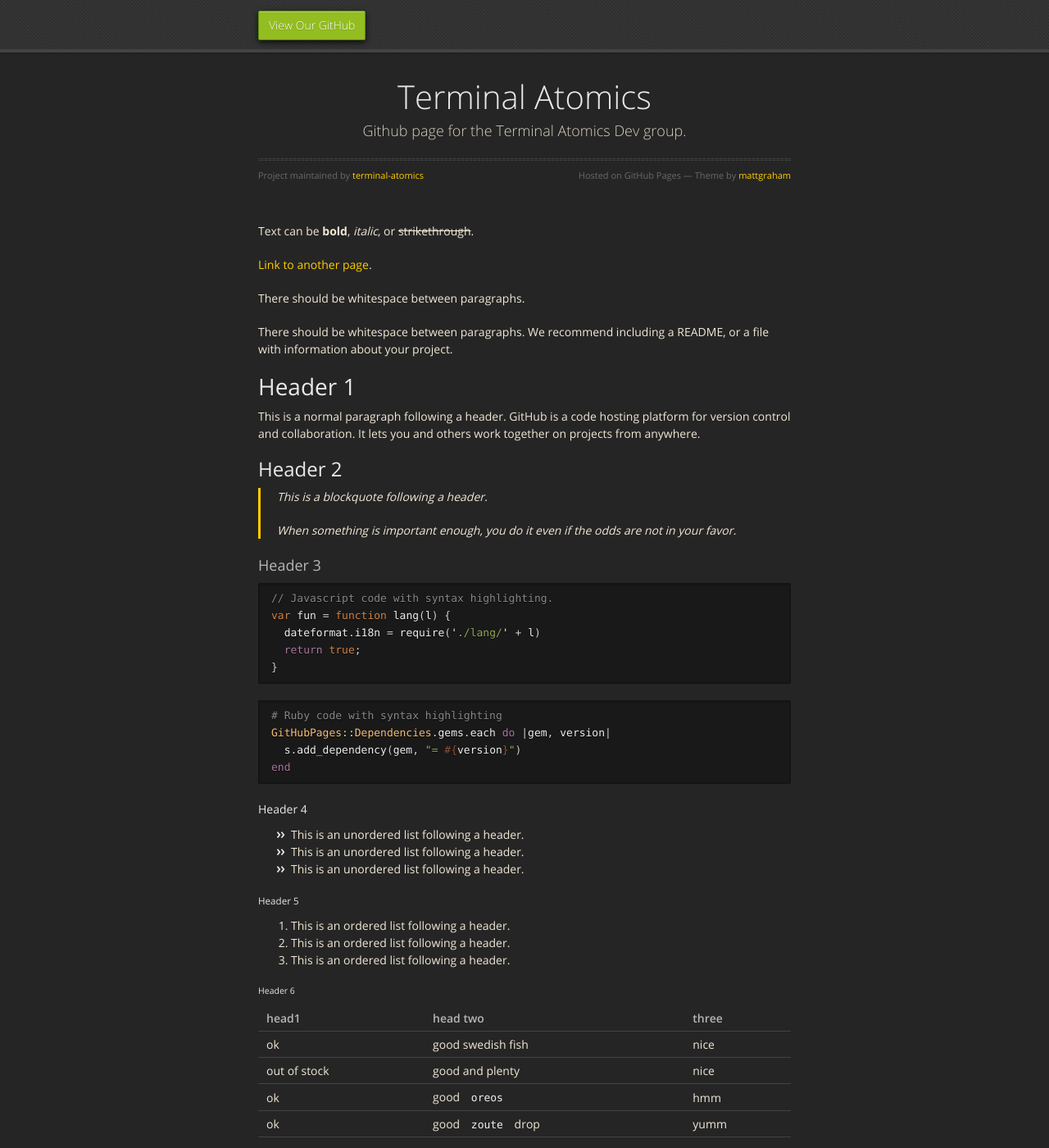
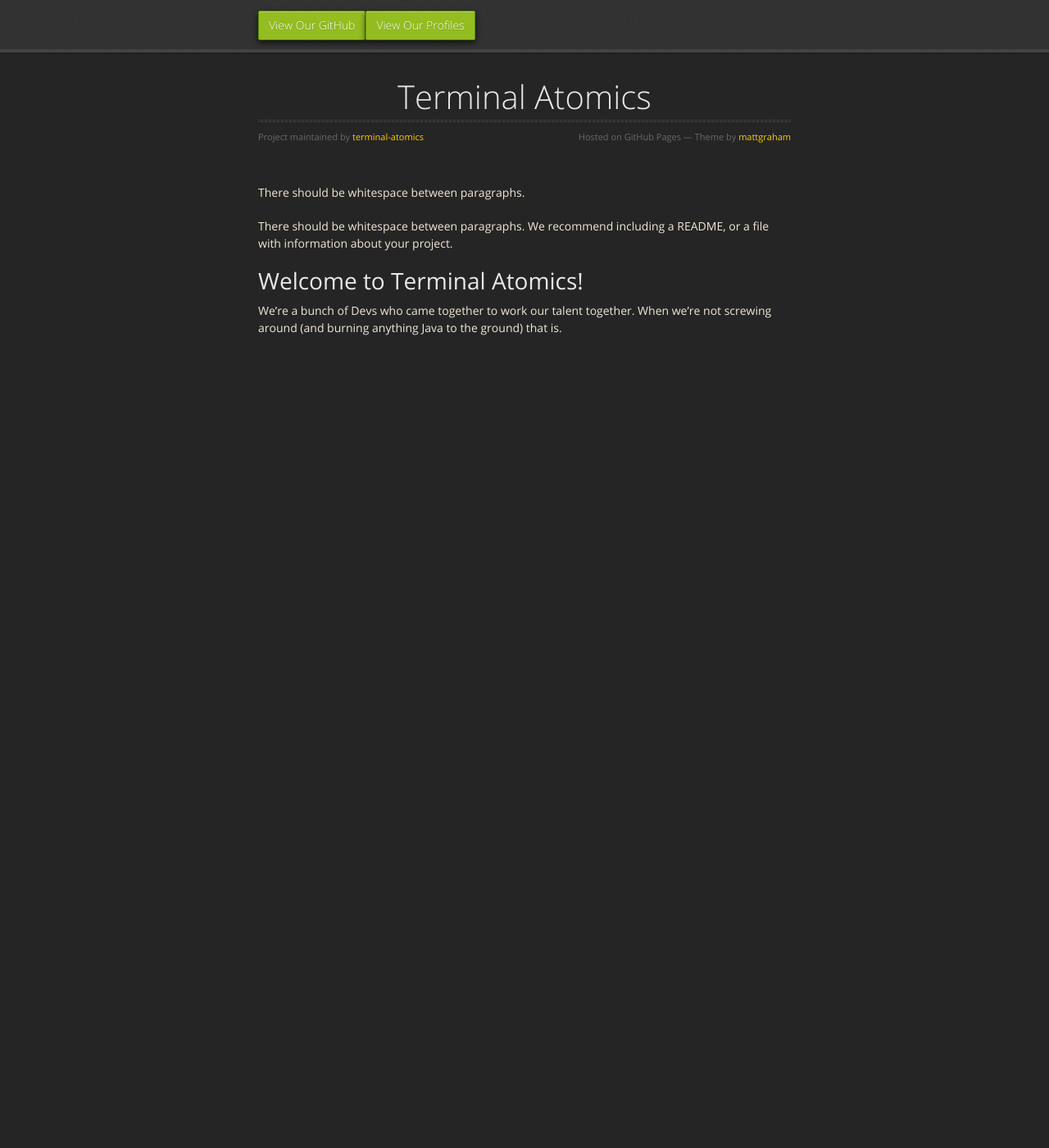
Before and after one commit to terminal-atomics/old-site, a Jekyll site: the page built from index.md, in a window 1280 px wide and 1400 px high. Shown: the whole window at 82% size. Built offline with Jekyll 4.4.1, drawn with Linux system fonts in a browser that asks for light colours; some of the changed text lies outside the part shown.

Commit message:
Changing page contents.

````diff
--- a/_config.yml
+++ b/_config.yml
@@ -1,5 +1,5 @@
 title: Terminal Atomics
-description: Github page for the Terminal Atomics Dev group.
+description: A bunch of dumb devs who can somehow work together.
 show_downloads: true
 google_analytics:
 theme: jekyll-theme-midnight
--- a/_layouts/default.html
+++ b/_layouts/default.html
@@ -20,7 +20,8 @@
   <body>
       <div id="header">
         <nav>
-          <li class="fork"><a href="{{ site.github.repository_url }}">View Our GitHub</a></li>
+		  <li class="fork"><a href="{{ site.github.repository_url }}">View Our GitHub</a></li>
+		  <li class="fork"><a>View Our Profiles</a></li>
         </nav>
       </div><!-- end header -->
 
@@ -29,7 +30,6 @@
       <section>
         <div id="title">
           <h1>{{ site.title | default: site.github.repository_name }}</h1>
-          <p>{{ site.description | default: site.github.project_tagline }}</p>
           <hr>
           <span class="credits left">Project maintained by <a href="{{ site.github.owner_url }}">{{ site.github.owner_name }}</a></span>
           <span class="credits right">Hosted on GitHub Pages &mdash; Theme by <a href="https://twitter.com/michigangraham">mattgraham</a></span>
--- a/index.md
+++ b/index.md
@@ -2,19 +2,20 @@
 layout: default
 ---
 
-Text can be **bold**, _italic_, or ~~strikethrough~~.
+<!--Text can be **bold**, _italic_, or ~~strikethrough~~.
 
-[Link to another page](./another-page.html).
+[Link to another page](./another-page.html).-->
 
 There should be whitespace between paragraphs.
 
 There should be whitespace between paragraphs. We recommend including a README, or a file with information about your project.
 
-# Header 1
+# Welcome to Terminal Atomics!
 
-This is a normal paragraph following a header. GitHub is a code hosting platform for version control and collaboration. It lets you and others work together on projects from anywhere.
+We're a bunch of Devs who came together to work our talent together. When we're not screwing around (and burning anything Java to the ground) that is.
 
-## Header 2
+
+<!--## Header 2
 
 > This is a blockquote following a header.
 >
@@ -120,4 +121,4 @@ Long, single-line code blocks should not wrap. They should horizontally scroll i
 
 ```
 The final element.
-```
+```-->
````
